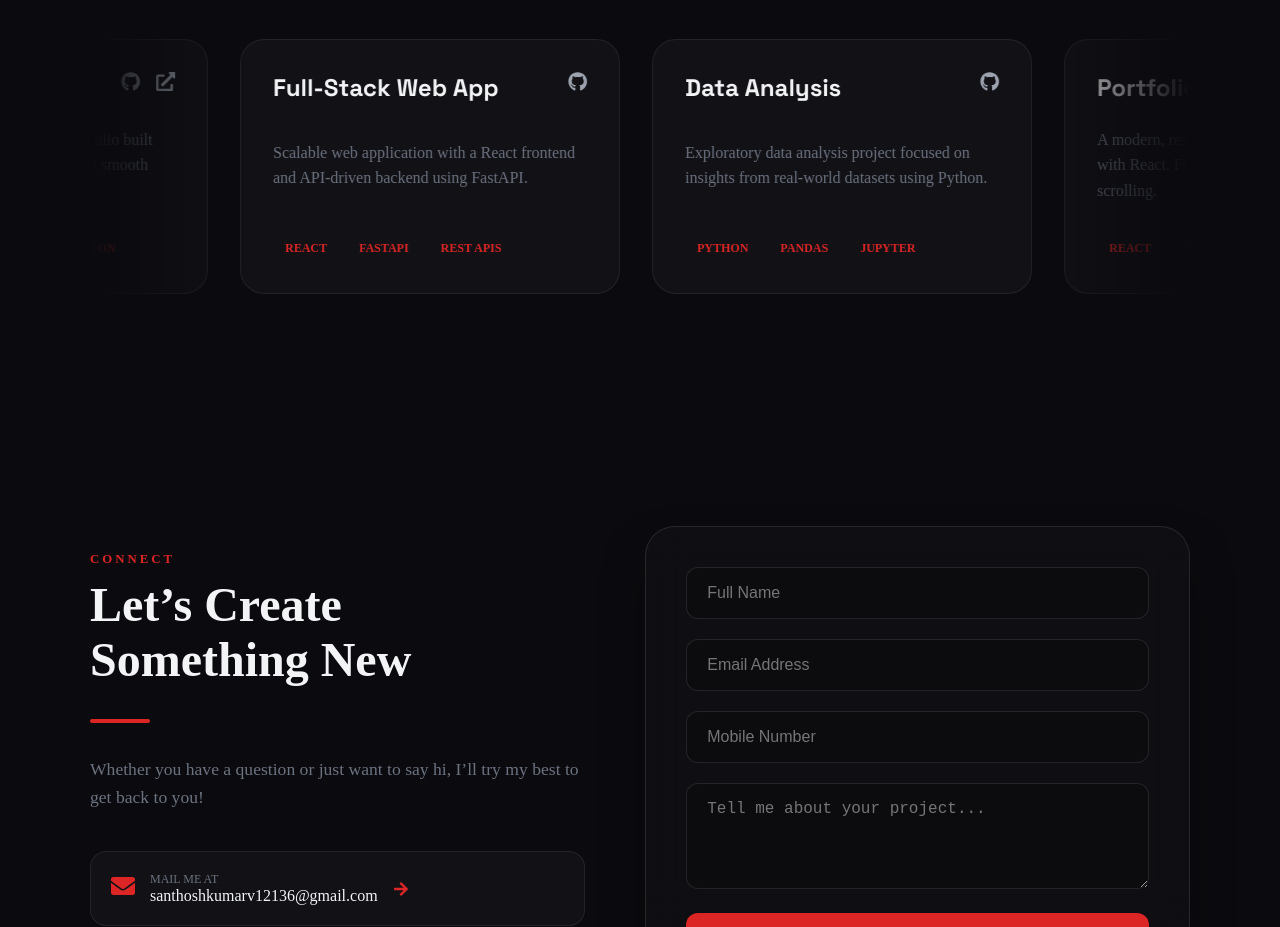
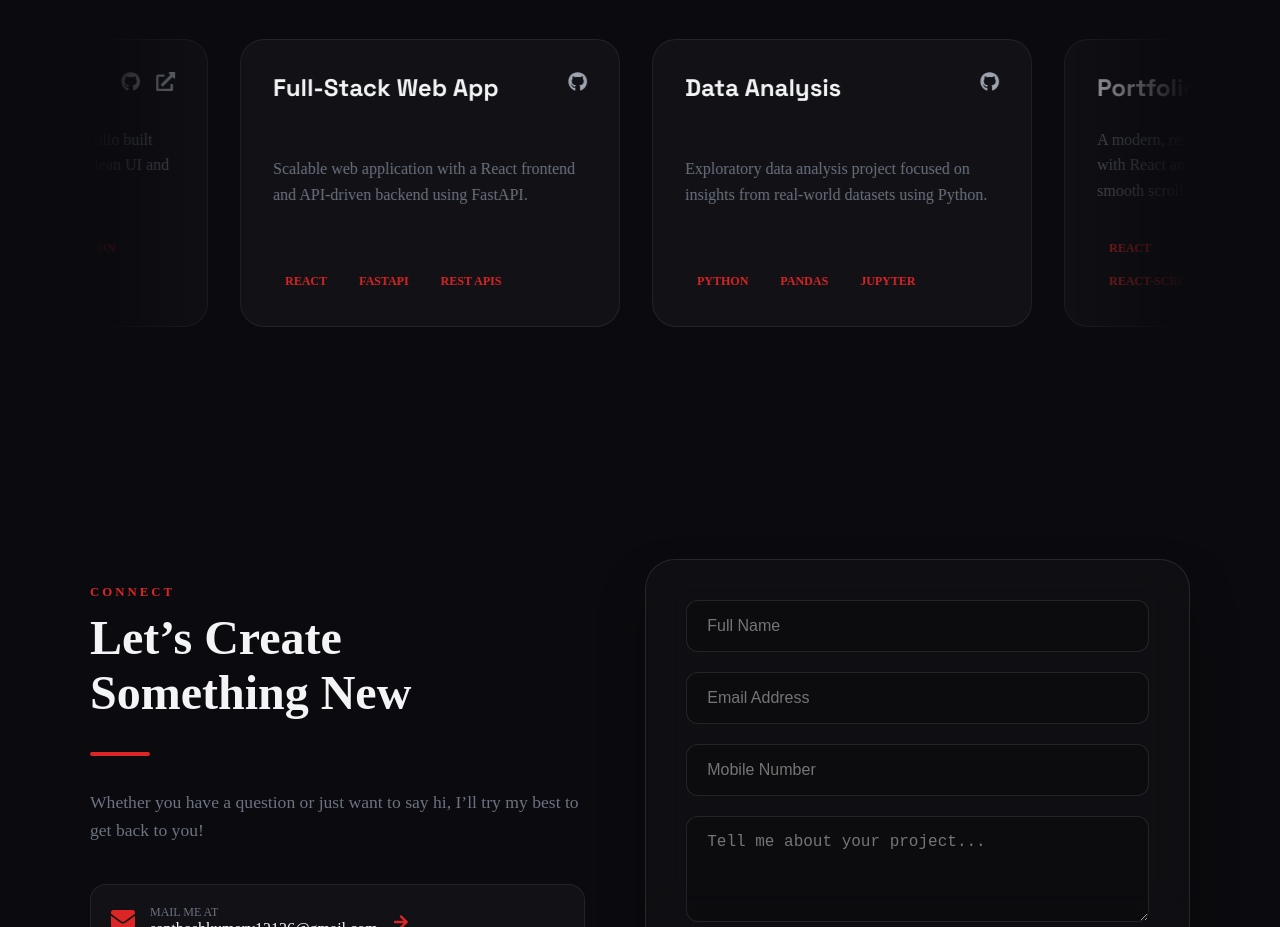
Before and after one commit to Santhosh-Kumar-2004/santhosh.dev-portfolio-site, a React (Vite) app: page / in a window 1280 px wide. Shown: the part 2920-3847 px from the top of the page. Built offline with nearby package versions, Linux system fonts and the light colour scheme.

Commit message:
Updated projects jsx file with portfolio site

```diff
--- a/src/components/Projects.jsx
+++ b/src/components/Projects.jsx
@@ -8,10 +8,10 @@ export default function Projects() {
     {
       title: "Portfolio Website",
       description:
-        "A modern, responsive personal portfolio built with React. Focused on clean UI and smooth scrolling.",
-      tech: ["React", "Vite", "Framer Motion"],
-      github: "https://github.com/yourusername/portfolio",
-      live: "https://yourdomain.com",
+        "A modern, responsive personal portfolio built with React and Vite.js. Focused on clean UI and smooth scrolling.",
+      tech: ["React", "Vite", "Framer Motion", "react-scroll", "react-icons"],
+      github: "https://github.com/Santhosh-Kumar-2004/santhosh.dev-portfolio-site/",
+      live: "https://santhosh-kumar-2004.github.io/santhosh.dev-portfolio-site/",
     },
     {
       title: "Full-Stack Web App",
```
